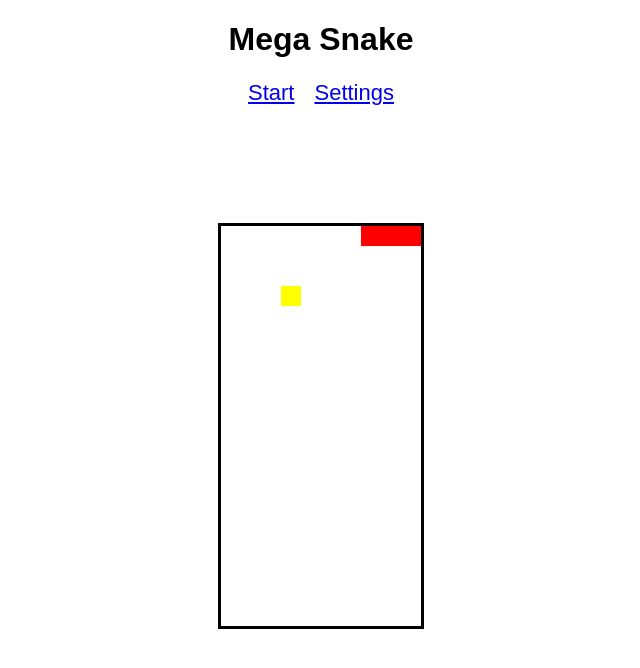
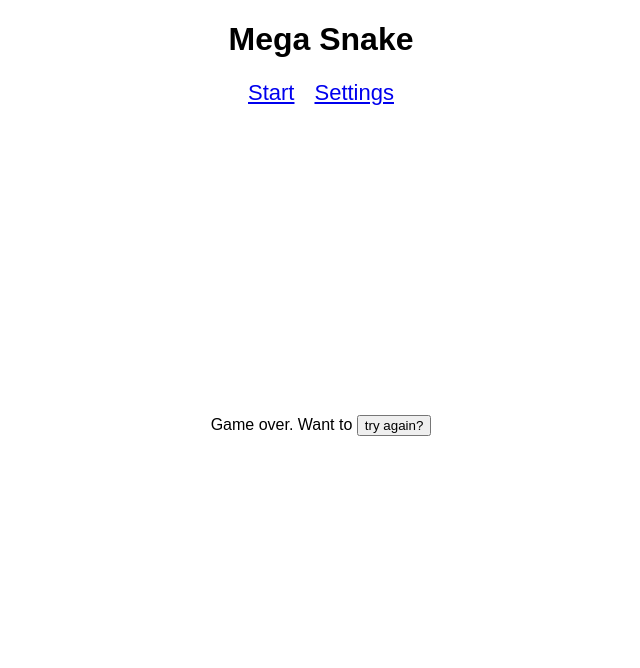
Before and after one commit to j-evs/snnnnake-game, a React (Create React App) app: page /start in a window 1280 px wide. Shown: the top 668 px of the page, without its empty margins (319-959 px from the left). Built offline with nearby package versions, Linux system fonts and the light colour scheme.

Commit message:
gameover component

```diff
--- a/src/actions/snake.tsx
+++ b/src/actions/snake.tsx
@@ -100,8 +100,6 @@ function isDeadEnd(nextHeadPosition:Coord, body:BodyState, settings: SettingsSta
         || nextHeadPosition.x > settings.width
         || nextHeadPosition.y > settings.height;
 
-
-
     return isBodyCollision || isBoundariesCollision;
 }
 
--- a/src/components/Game.tsx
+++ b/src/components/Game.tsx
@@ -6,16 +6,27 @@ import { RootState } from '../reducers';
 import { Reset } from '../actions/snake';
 
 import Grid from './Grid';
+import GameOver from './GameOver';
+
 
 class Game extends React.Component<any, any> {
+    constructor(props: RootState) {
+        super(props);
+        this.startAgain = this.startAgain.bind(this);
+    }
+
     componentDidMount() {
         this.props.dispatch(Reset());
     }
 
+    startAgain() {
+        this.props.dispatch(Reset());
+    }
+
     render() {
-        return (
-            <Grid {...this.props}/>
-        );
+        return this.props.snake.gameOver
+        ? <GameOver startAgain={this.startAgain} />
+        : <Grid {...this.props}/>
     }
 }
 
--- /dev/null
+++ b/src/components/GameOver.tsx
@@ -0,0 +1,15 @@
+import * as React from 'react';
+
+interface GameOverProps {
+    startAgain: () => any
+}
+
+export const GameOver: React.SFC<GameOverProps> = (props) => {
+    return (
+        <div>
+            Game over. Want to <button onClick={props.startAgain}>try again?</button>
+        </div>
+    );
+}
+
+export default GameOver;
--- a/src/reducers/snake.tsx
+++ b/src/reducers/snake.tsx
@@ -1,5 +1,5 @@
 import { Actions as SnakeActions } from '../actions/snake';
-import { MOVE, CHANGE_DIRECTION, GROW, CREATE_FOOD, RESET } from '../constants/index';
+import { MOVE, CHANGE_DIRECTION, GROW, CREATE_FOOD, RESET, GAME_OVER } from '../constants/index';
 
 // import { combineReducers } from 'redux';
 
@@ -19,12 +19,14 @@ export interface State {
     direction: string,
     body: BodyState,
     food: Food
+    gameOver: boolean
 }
 
 const initialState: State = {
     direction: 'RIGHT',
     body: [{ x: 1, y: 1 }, { x: 2, y: 1 }, { x: 3, y: 1 }],
-    food: {x: 4, y: 4}
+    food: {x: 4, y: 4},
+    gameOver: false
 }
 
 export function reducer( state = initialState, action: SnakeActions ): State {
@@ -39,6 +41,9 @@ export function reducer( state = initialState, action: SnakeActions ): State {
         }
         case MOVE: {
             return { ...state, body: updateBodyPosition( state ) };
+        }
+        case GAME_OVER: {
+            return { ...state, gameOver: true}
         }
         case RESET: {
             return initialState;
```
